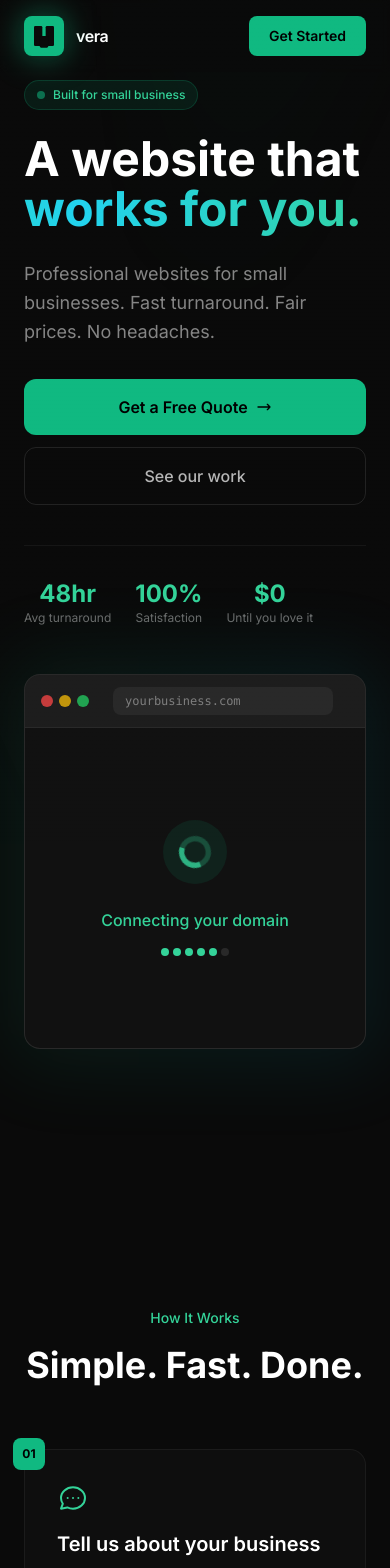
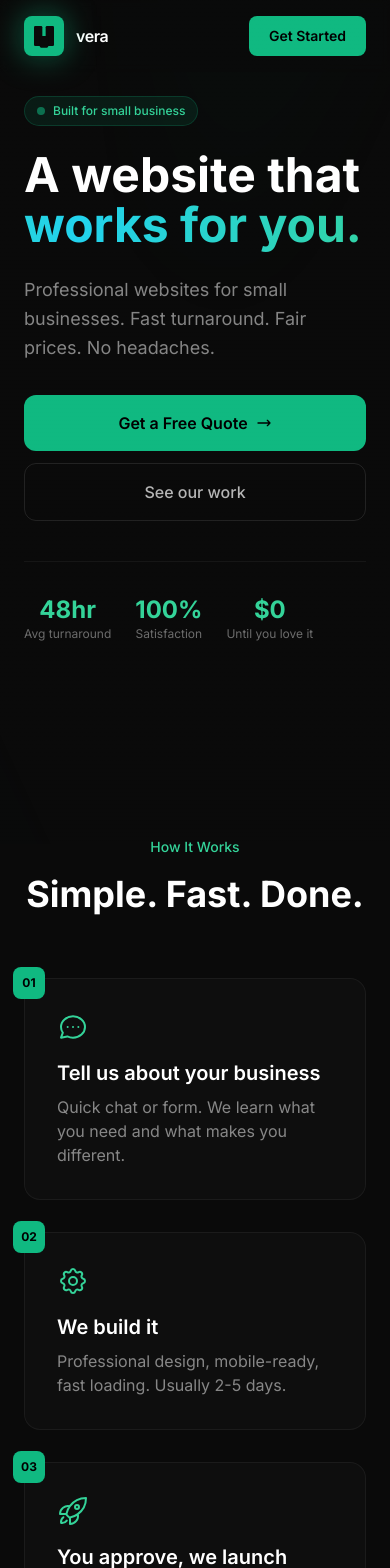
Before and after one commit to io-benjamin/vera-web, a Next.js app: page / in a window 390 px wide. Shown: the top 1568 px of the page. Built offline with nearby package versions, Linux system fonts and the light colour scheme.

Commit message:
Fix mobile hero layout
- Hide browser animation on mobile (lg:block)
- Reduce min-height on mobile (80vh vs 100vh)
- Tighter padding on mobile
- Hero text is now the focus on small screens

```diff
--- a/app/page.tsx
+++ b/app/page.tsx
@@ -303,9 +303,9 @@ export default function Home() {
         </nav>
 
         {/* Hero */}
-        <section className="min-h-screen flex items-center pt-20 pb-32 px-6">
+        <section className="min-h-[80vh] lg:min-h-screen flex items-center pt-24 pb-16 lg:pb-32 px-6">
           <div className="max-w-6xl mx-auto w-full">
-            <div className="grid lg:grid-cols-2 gap-12 items-center">
+            <div className="grid lg:grid-cols-2 gap-8 lg:gap-12 items-center">
               {/* Left - Copy */}
               <div className={`transition-all duration-700 delay-200 ${mounted ? 'opacity-100 translate-y-0' : 'opacity-0 translate-y-8'}`}>
                 <div className="inline-flex items-center gap-2 px-3 py-1.5 bg-emerald-500/10 border border-emerald-500/20 rounded-full mb-6">
@@ -354,8 +354,8 @@ export default function Home() {
                 </div>
               </div>
 
-              {/* Right - Animated Preview */}
-              <div className={`transition-all duration-700 delay-400 ${mounted ? 'opacity-100 translate-y-0' : 'opacity-0 translate-y-8'}`}>
+              {/* Right - Animated Preview (hidden on mobile) */}
+              <div className={`hidden lg:block transition-all duration-700 delay-400 ${mounted ? 'opacity-100 translate-y-0' : 'opacity-0 translate-y-8'}`}>
                 <div className="relative group">
                   {/* Glow effect */}
                   <div className="absolute -inset-4 bg-gradient-to-r from-emerald-500/20 to-cyan-500/20 rounded-3xl blur-2xl opacity-50 transition-all duration-500 group-hover:opacity-75 group-hover:from-cyan-500/20 group-hover:to-emerald-500/20" />
```
